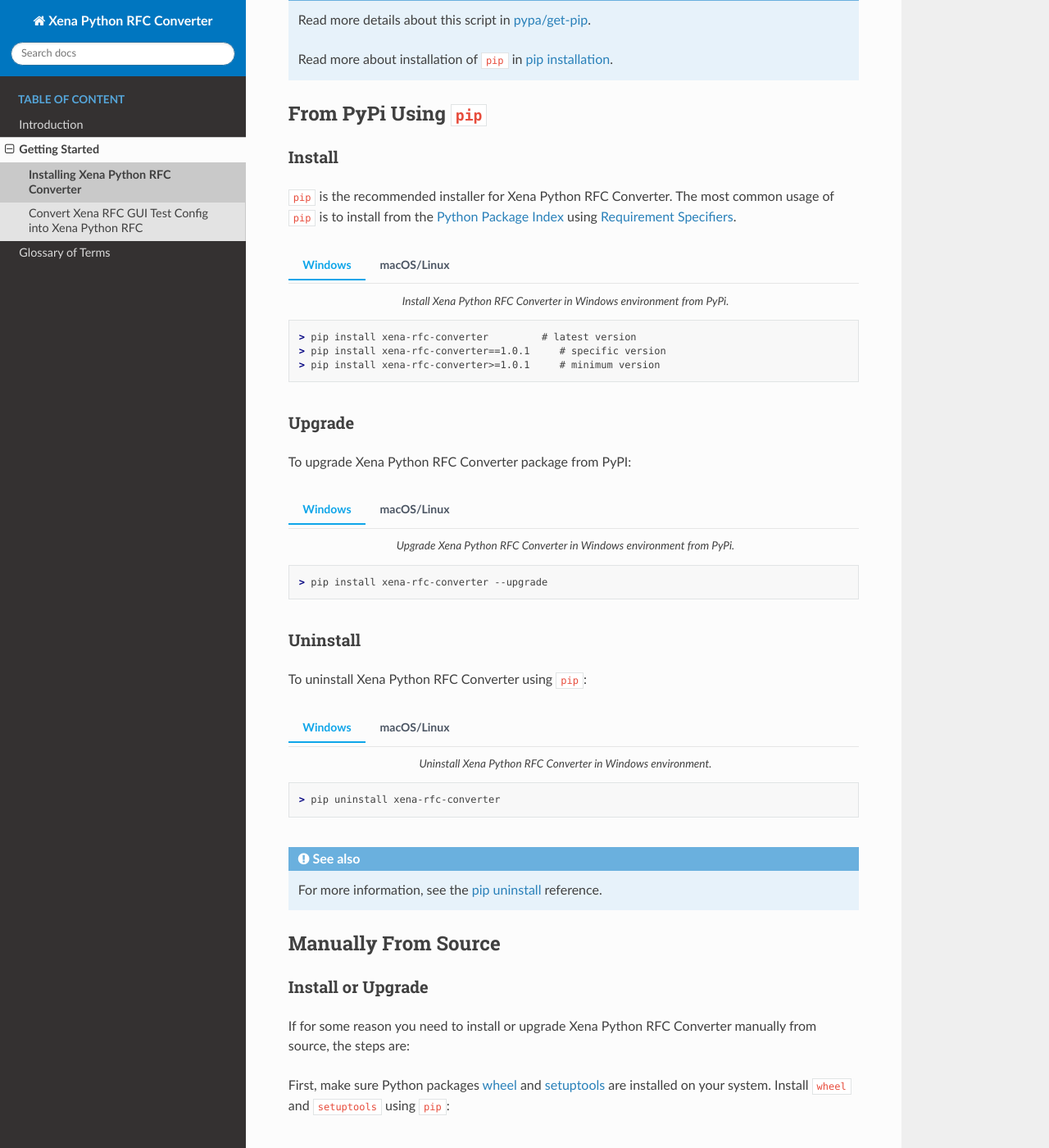
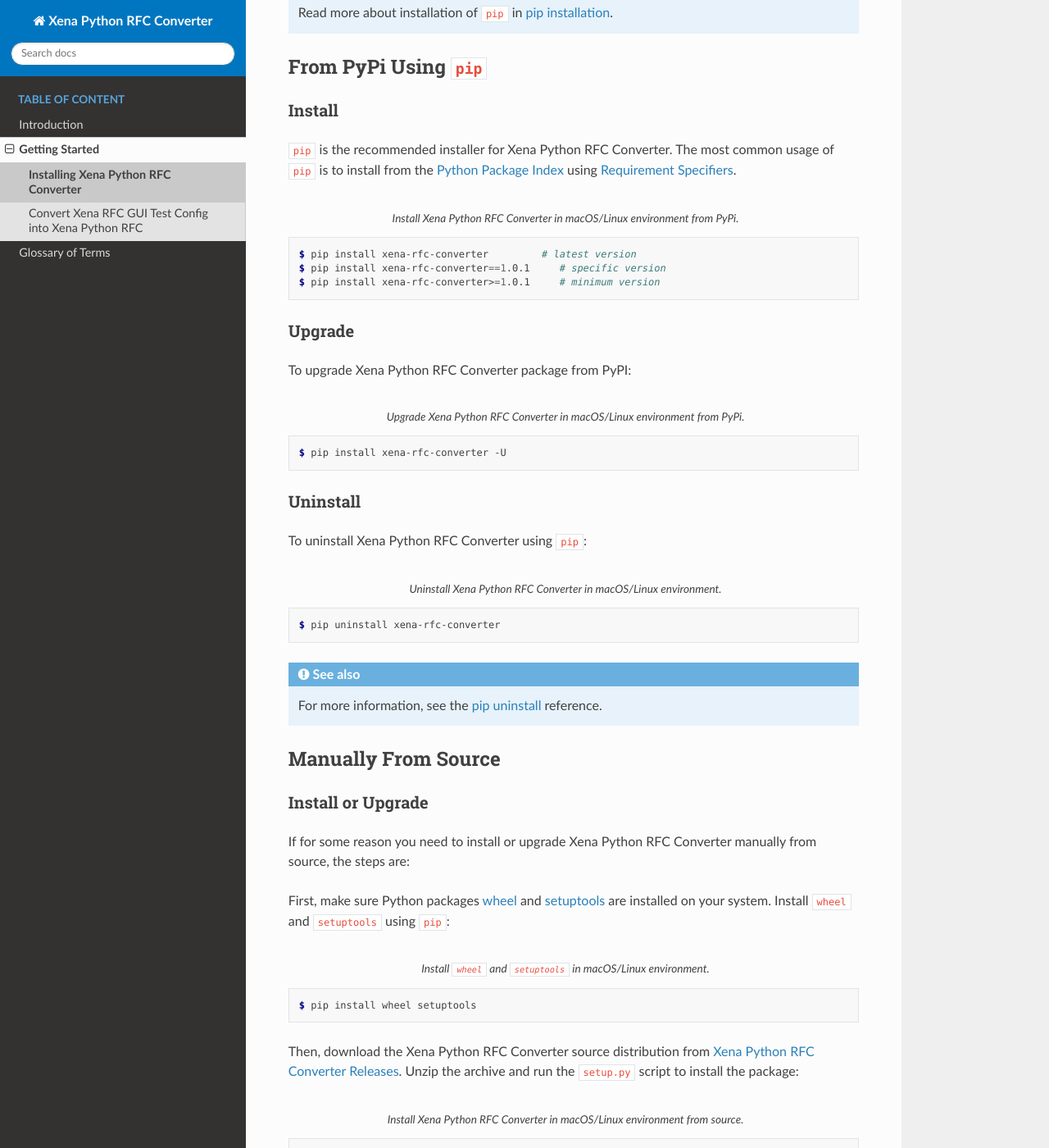
Before and after one commit to xenanetworks/tdl-xoa-converter, a Sphinx documentation site: the page built from docs/source/getting_started/installation.rst, in a window 1280 px wide and 1400 px high, scrolled down 1219 px. Shown: the whole window at 82% size. Built offline with Sphinx 7.4.7 and the Read the Docs theme 3.1.0, drawn with Linux system fonts in a browser that asks for light colours; some of the changed text lies outside the part shown.

Commit message:
Remove tab

```diff
--- a/docs/source/getting_started/installation.rst
+++ b/docs/source/getting_started/installation.rst
@@ -35,19 +35,10 @@
 * Download the script, from https://bootstrap.pypa.io/get-pip.py.
 * Open a terminal/command prompt, ``cd`` to the folder containing the ``get-pip.py`` file and run:
 
-.. tab:: Windows
+.. code-block:: console
+    :caption: Install pip in macOS/Linux environment.
 
-    .. code-block:: doscon
-        :caption: Install pip in Windows environment.
-
-        > py get-pip.py
-
-.. tab:: macOS/Linux
-
-    .. code-block:: console
-        :caption: Install pip in macOS/Linux environment.
-
-        $ python3 get-pip.py
+    $ python3 get-pip.py
 
 .. seealso::
 
@@ -64,44 +55,22 @@
 
 ``pip`` is the recommended installer for Xena Python RFC Converter. The most common usage of ``pip`` is to install from the `Python Package Index <https://pypi.org/>`_ using `Requirement Specifiers <https://pip.pypa.io/en/stable/cli/pip_install/#requirement-specifiers>`_.
 
-.. tab:: Windows
-    :new-set:
+.. code-block:: console
+    :caption: Install Xena Python RFC Converter in macOS/Linux environment from PyPi.
 
-    .. code-block:: doscon
-        :caption: Install Xena Python RFC Converter in Windows environment from PyPi.
-
-        > pip install xena-rfc-converter         # latest version
-        > pip install xena-rfc-converter==1.0.1     # specific version
-        > pip install xena-rfc-converter>=1.0.1     # minimum version
-
-.. tab:: macOS/Linux
-
-    .. code-block:: console
-        :caption: Install Xena Python RFC Converter in macOS/Linux environment from PyPi.
-
-        $ pip install xena-rfc-converter         # latest version
-        $ pip install xena-rfc-converter==1.0.1     # specific version
-        $ pip install xena-rfc-converter>=1.0.1     # minimum version
+    $ pip install xena-rfc-converter         # latest version
+    $ pip install xena-rfc-converter==1.0.1     # specific version
+    $ pip install xena-rfc-converter>=1.0.1     # minimum version
 
 Upgrade
 ^^^^^^^^
 
 To upgrade Xena Python RFC Converter package from PyPI:
 
-.. tab:: Windows
-    :new-set:
+.. code-block:: console
+    :caption: Upgrade Xena Python RFC Converter in macOS/Linux environment from PyPi.
 
-    .. code-block:: doscon
-        :caption: Upgrade Xena Python RFC Converter in Windows environment from PyPi.
-
-        > pip install xena-rfc-converter --upgrade
-
-.. tab:: macOS/Linux
-
-    .. code-block:: console
-        :caption: Upgrade Xena Python RFC Converter in macOS/Linux environment from PyPi.
-
-        $ pip install xena-rfc-converter --upgrade
+    $ pip install xena-rfc-converter -U
 
 
 Uninstall
@@ -109,20 +78,11 @@
 
 To uninstall Xena Python RFC Converter using ``pip``:
 
-.. tab:: Windows
-    :new-set:
 
-    .. code-block:: doscon
-        :caption: Uninstall Xena Python RFC Converter in Windows environment.
+.. code-block:: console
+    :caption: Uninstall Xena Python RFC Converter in macOS/Linux environment.
 
-        > pip uninstall xena-rfc-converter
-
-.. tab:: macOS/Linux
-
-    .. code-block:: console
-        :caption: Uninstall Xena Python RFC Converter in macOS/Linux environment.
-
-        $ pip uninstall xena-rfc-converter
+    $ pip uninstall xena-rfc-converter
 
 .. seealso::
 
@@ -140,52 +100,23 @@
 
 First, make sure Python packages `wheel <https://wheel.readthedocs.io/en/stable/>`_ and  `setuptools <https://setuptools.pypa.io/en/latest/index.html>`_ are installed on your system. Install ``wheel`` and ``setuptools`` using ``pip``:
 
-.. tab:: Windows
-    :new-set:
 
-    .. code-block:: doscon
-        :caption: Install ``wheel`` and ``setuptools`` in Windows environment.
+.. code-block:: console
+    :caption: Install ``wheel`` and ``setuptools`` in macOS/Linux environment.
 
-        > pip install wheel setuptools
-
-.. tab:: macOS/Linux
-
-    .. code-block:: console
-        :caption: Install ``wheel`` and ``setuptools`` in macOS/Linux environment.
-
-        $ pip install wheel setuptools
+    $ pip install wheel setuptools
 
 Then, download the Xena Python RFC Converter source distribution from `Xena Python RFC Converter Releases <https://github.com/xenanetworks/xena-python-rfc-converter/releases>`_. Unzip the archive and run the ``setup.py`` script to install the package:
 
-.. tab:: Windows
-    :new-set:
+.. code-block:: console
+    :caption: Install Xena Python RFC Converter in macOS/Linux environment from source.
 
-    .. code-block:: doscon
-        :caption: Install Xena Python RFC Converter in Windows environment from source.
-
-        > python setup.py install
-
-.. tab:: macOS/Linux
-
-    .. code-block:: console
-        :caption: Install Xena Python RFC Converter in macOS/Linux environment from source.
-
-        $ python3 setup.py install
+    $ python3 setup.py install
 
 
 If you want to distribute, you can build ``.whl`` file for distribution from the source:
 
-.. tab:: Windows
-    :new-set:
+.. code-block:: console
+    :caption: Build Xena Python RFC Converter wheel in macOS/Linux environment for distribution.
 
-    .. code-block:: doscon
-        :caption: Build Xena Python RFC Converter wheel in Windows environment for distribution.
-
-        > python setup.py bdist_wheel
-
-.. tab:: macOS/Linux
-
-    .. code-block:: console
-        :caption: Build Xena Python RFC Converter wheel in macOS/Linux environment for distribution.
-
-        $ python3 setup.py bdist_wheel
+    $ python3 setup.py bdist_wheel
```
